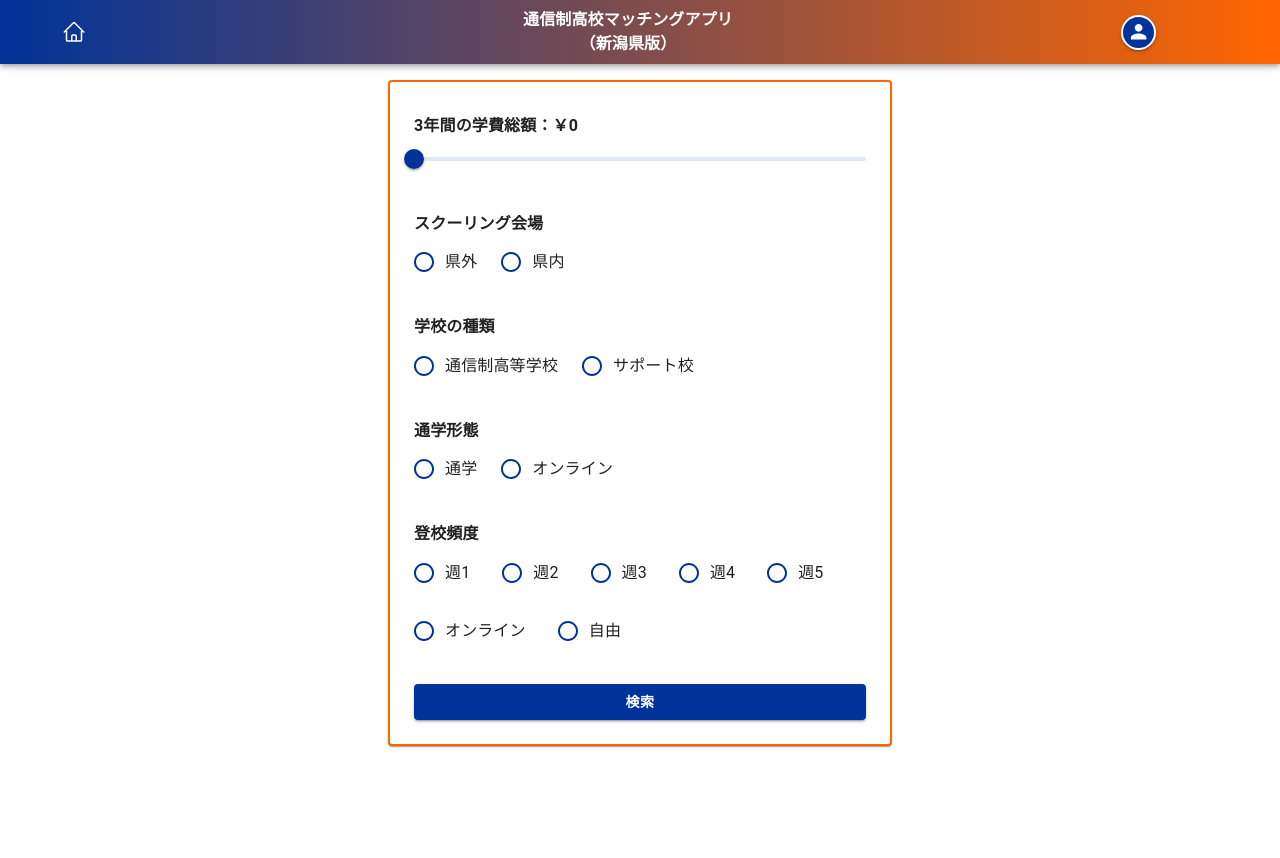
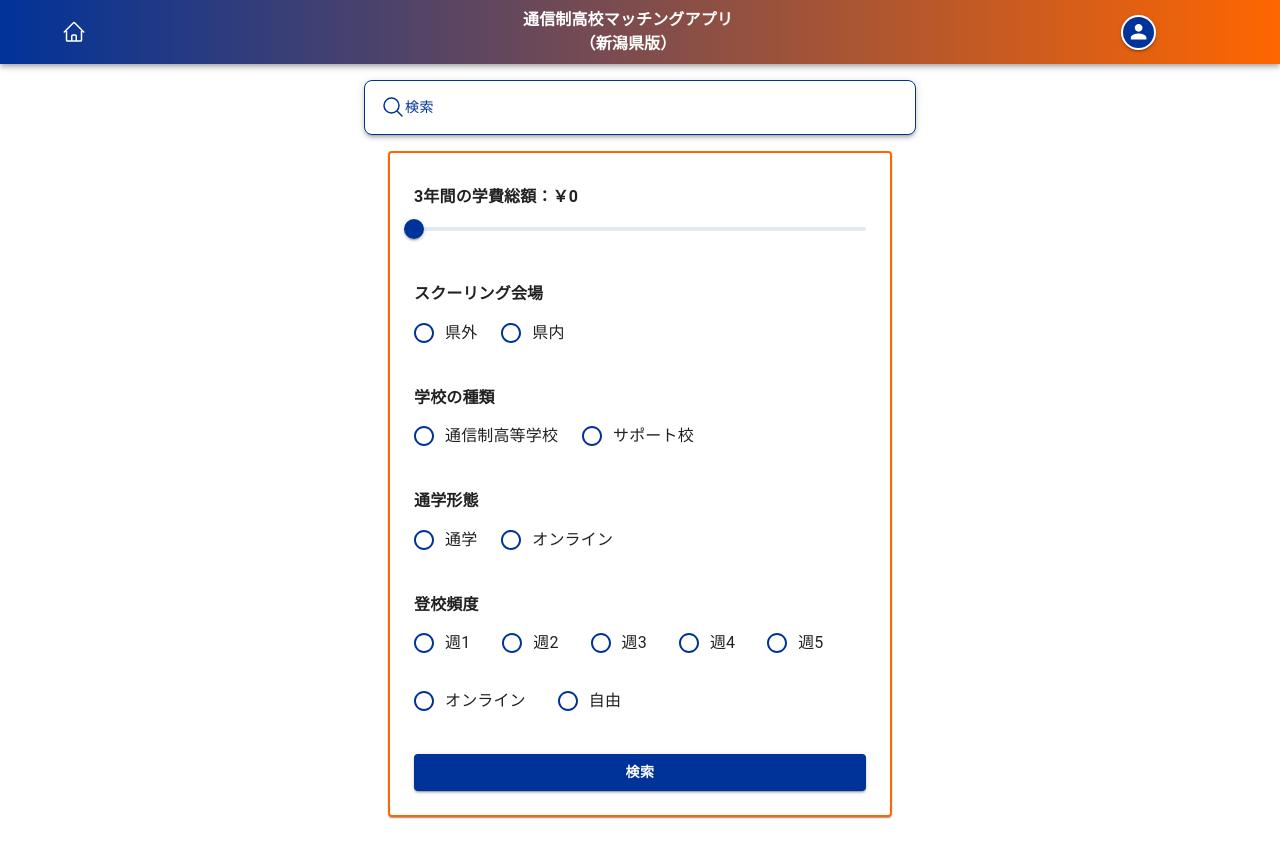
Before and after one commit to Sug1re/correspondence-app, a Next.js app: page / in a window 1280 px wide. Shown: the top 858 px of the page. Built offline with nearby package versions, Linux system fonts and the light colour scheme; no server answers; the database is empty.

Commit message:
簡易的な検索窓

```diff
--- a/app/page.tsx
+++ b/app/page.tsx
@@ -16,6 +16,7 @@ export default async function Home() {
             height: "100vh", // 画面全体の高さ
           }}
         >
+          <Component.SearchBar />
           <Component.Form />
         </Box>
       </Container>
--- a/app/search/page.tsx
+++ b/app/search/page.tsx
@@ -154,6 +154,10 @@ const SearchResultPage = () => {
       <Component.Header />
 
       <Container maxWidth="md">
+        {/* 検索窓 */}
+        <Component.SearchBar />
+
+        {/* 学校情報 */}
         <Box sx={{ my: 4 }}>
           {/* ロード中の場合 */}
           {isLoading ? (
@@ -194,7 +198,6 @@ const SearchResultPage = () => {
                     pt: 2,
                     px: 2,
                     fontWeight: "bold",
-                    color: "FF9100",
                   }}
                 >
                   {school.name}
@@ -217,7 +220,6 @@ const SearchResultPage = () => {
                         pt: 1,
                         fontWeight: "bold",
                         textAlign: "center",
-                        color: "FF9100",
                       }}
                     >
                       ￥{school.totalTuitionFee.toLocaleString("ja-JP")}
--- /dev/null
+++ b/components/component/SearchBar.tsx
@@ -0,0 +1,47 @@
+import React from "react";
+import { Box, Button, Card, CardActions } from "@mui/material";
+
+const SearchBar = () => {
+  return (
+    <>
+      <Card
+        sx={{
+          mt: 2,
+          borderRadius: 2,
+          boxShadow: 3,
+          border: `1px solid #003399`,
+        }}
+      >
+        <CardActions>
+          <Button
+            sx={{
+              minWidth: 327,
+              justifyContent: "flex-start",
+              color: "#003399",
+            }}
+          >
+            <Box>
+              <svg
+                xmlns="http://www.w3.org/2000/svg"
+                fill="none"
+                viewBox="0 0 24 24"
+                strokeWidth={1.5}
+                stroke="currentColor"
+                className="size-6"
+              >
+                <path
+                  strokeLinecap="round"
+                  strokeLinejoin="round"
+                  d="m21 21-5.197-5.197m0 0A7.5 7.5 0 1 0 5.196 5.196a7.5 7.5 0 0 0 10.607 10.607Z"
+                />
+              </svg>
+            </Box>
+            検索
+          </Button>
+        </CardActions>
+      </Card>
+    </>
+  );
+};
+
+export default SearchBar;
--- a/components/component/index.ts
+++ b/components/component/index.ts
@@ -1,3 +1,4 @@
 export{ default as Header } from "./Header"
 export{ default as Form } from "./Form"
 export{ default as Login } from "./Login"
+export{ default as SearchBar } from "./SearchBar"
--- a/package.json
+++ b/package.json
@@ -13,7 +13,7 @@
     "@emotion/react": "^11.14.0",
     "@emotion/styled": "^11.14.0",
     "@hookform/resolvers": "^3.10.0",
-    "@mui/material": "^6.3.0",
+    "@mui/material": "^6.4.8",
     "@radix-ui/react-accordion": "^1.2.2",
     "class-variance-authority": "^0.7.1",
     "clsx": "^2.1.1",
```
Also changed, not shown: 1 other file (tests, documents, lock files or other folders).
